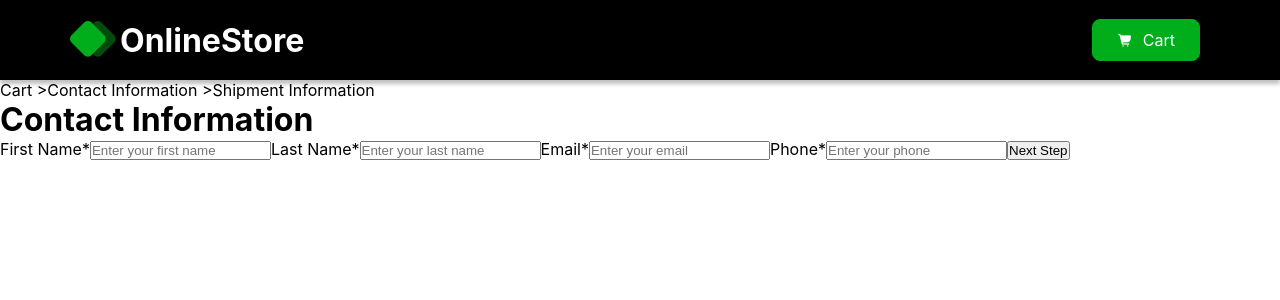
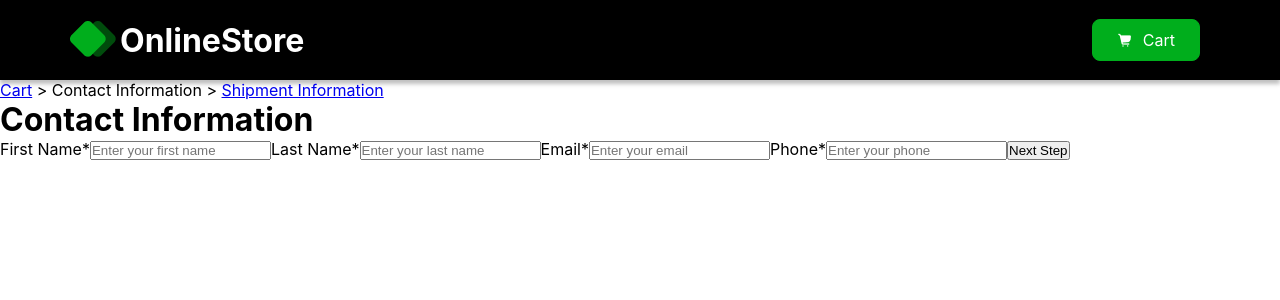
Before and after one commit to D1gger1/react-routing, a React (Vite) app: page /checkout/ContactInformation in a window 1280 px wide. Shown: the top 300 px of the page. Built offline with nearby package versions, Linux system fonts and the light colour scheme.

Commit message:
Add Breadcrumb for chekout pages

```diff
--- a/src/components/Breadcrumb.jsx
+++ b/src/components/Breadcrumb.jsx
@@ -0,0 +1,32 @@
+import React from "react";
+import { useLocation, Link } from "react-router-dom";
+import styles from "./Breadcrumb.module.css";
+
+export default function Breadcrumb() {
+  const location = useLocation();
+
+  const steps = [
+    { path: "/checkout/Cart", label: "Cart" },
+    { path: "/checkout/ContactInformation", label: "Contact Information" },
+    { path: "/checkout/ShipmentInformation", label: "Shipment Information" },
+  ];
+
+  return (
+    <div className={styles.breadcrumbs}>
+      {steps.map((step, index) => {
+        const isActive = location.pathname === step.path;
+
+        return (
+          <span key={step.path}>
+            {isActive ? (
+              <span className={styles.active}>{step.label}</span>
+            ) : (
+              <Link to={step.path} className={styles.link}>{step.label}</Link>
+            )}
+            {index < steps.length - 1 && " > "}
+          </span>
+        );
+      })}
+    </div>
+  );
+}
--- a/src/pages/checkout/Cart.jsx
+++ b/src/pages/checkout/Cart.jsx
@@ -1,6 +1,7 @@
 import React from "react";
 import { useCartStore } from "../../store/cartStore";
 import { useNavigate } from "react-router-dom";
+import Breadcrumb from "../../components/Breadcrumb";
 import styles from './Cart.module.css';
 import deleteImg from '../../assets/deleteImg.png';
 
@@ -28,10 +29,7 @@ export default function Cart() {
 
   return (
     <div className={styles.cart}>
-      <div className={styles.steps}>
-        <span className={styles.active}>Cart</span> &gt;
-        <span>Contact Info</span> &gt; <span>Shipment Information</span>
-      </div>
+      <Breadcrumb />
 
       <h2 className={styles.titleCart}>Cart</h2>
       {cartItems.length === 0 ? (
--- a/src/pages/checkout/ContactInformation.jsx
+++ b/src/pages/checkout/ContactInformation.jsx
@@ -1,6 +1,7 @@
 import React from "react";
 import { useFormik } from "formik";
 import { useNavigate } from "react-router-dom";
+import Breadcrumb from "../../components/Breadcrumb";
 import styles from "./ContactInformation.module.css"
 
 export default function ContactInformation() {
@@ -44,11 +45,7 @@ export default function ContactInformation() {
 
   return (
     <div className={styles.contact}>
-      <div className={styles.breadcrumbs}>
-        <span>Cart</span> &gt;
-        <span>Contact Information</span> &gt;
-        <span>Shipment Information</span>
-      </div>
+      <Breadcrumb />
       <h1>Contact Information</h1>
 
       <form action="" onSubmit={formik.handleSubmit} className={styles.form}>
--- a/src/pages/checkout/ShipmentInformation.jsx
+++ b/src/pages/checkout/ShipmentInformation.jsx
@@ -1,6 +1,10 @@
+import React from "react";
+import Breadcrumb from "../../components/Breadcrumb";
+
 export default function ShippingInformation() {
     return(
         <div>
+            <Breadcrumb />
             <h1>Shipping Information</h1>
         </div>
     )
```
Also changed, not shown: src/components/Breadcrumb.module.css (added).
